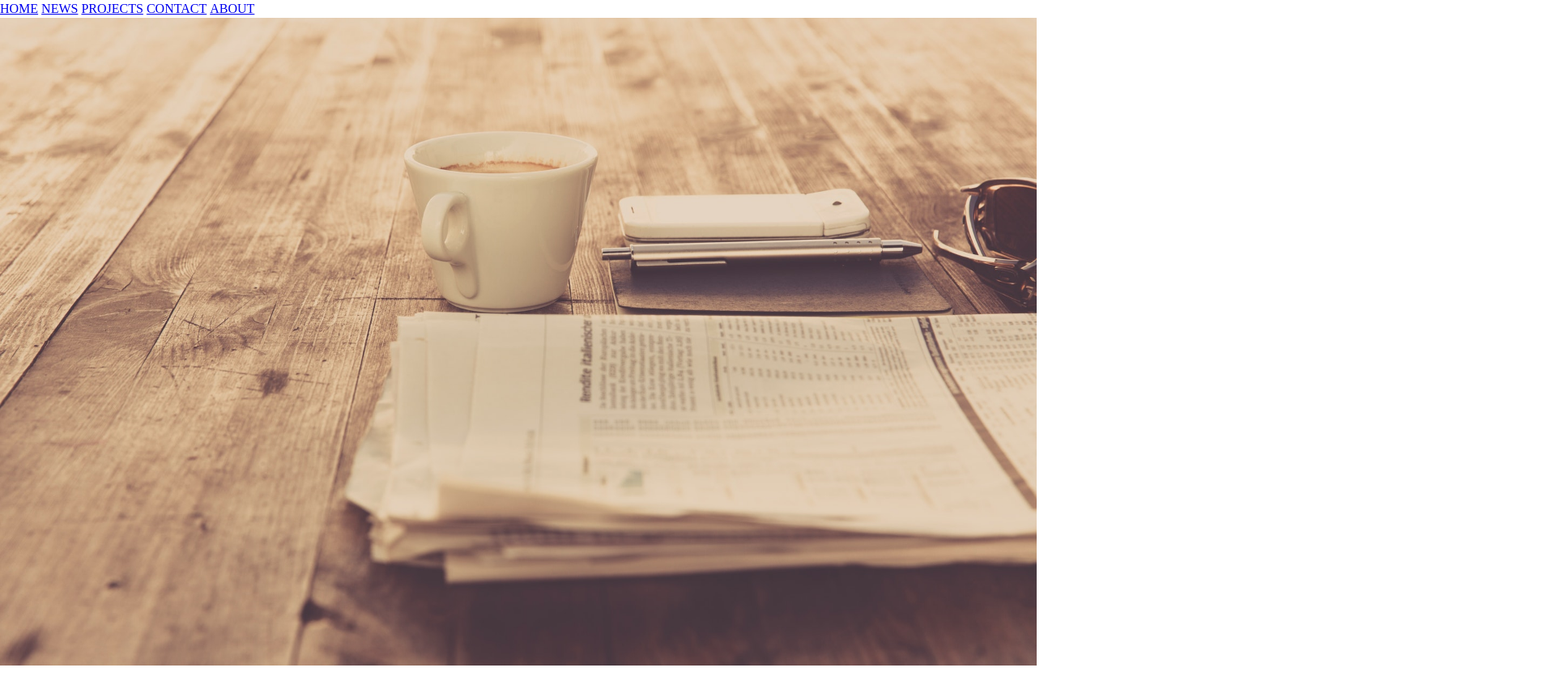
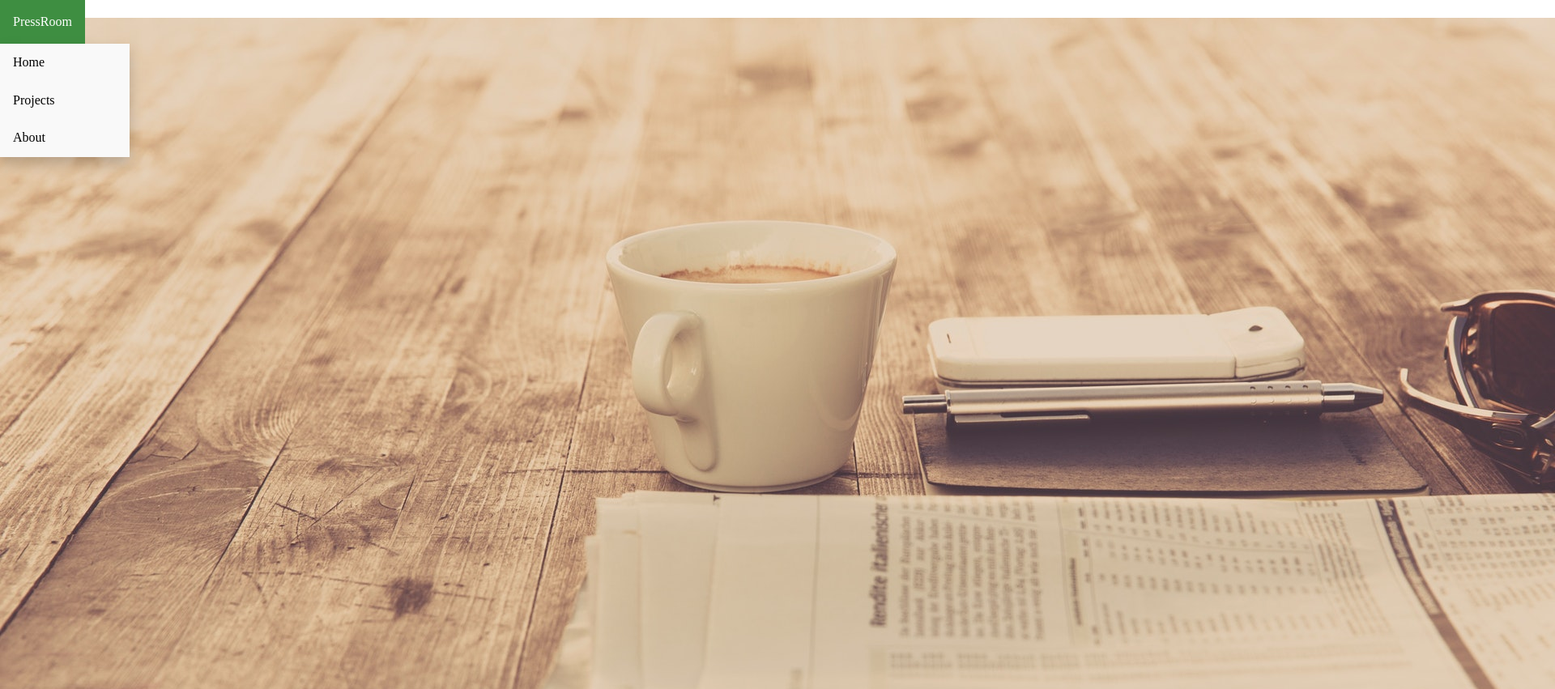
Before and after one commit to TigerHacks2018Team/TigerHacks2018Project, a website: page public_html/index.html in a window 1280 px wide. Shown: the top 851 px of the page at 81% size, 1920 px wide, since content can reach past the window. Before the commit the page ends 822 px from the top, so only its background shows below. Drawn offline with nearby package versions, Linux system fonts and the light colour scheme.

Commit message:
commit3 10/13/18

```diff
--- a/public_html/index.html
+++ b/public_html/index.html
@@ -3,7 +3,7 @@
     <head>
         <meta charset="utf-8">
         <meta http-equiv="x-ua-compatible" content="ie=edge">
-        <title></title>
+        <title>Pressroom</title>
         <meta name="description" content="">
         <meta name="viewport" content="width=device-width, initial-scale=1">
 
@@ -13,30 +13,65 @@
         <link rel="stylesheet" href="css/normalize.css">
         <link rel="stylesheet" href="css/main.css">
         <script src="js/vendor/modernizr-2.8.3.min.js"></script>
+
     </head>
       <body>
 
 
  <!--NAVIGATION BAR ------------------------->
-        <style>
-ul {
-    list-style-type: none;
-    margin: 0;
-    padding: 0;
+<style>
+.dropbtn {
+    background-color: #4CAF50;
+    color: white;
+    padding: 16px;
+    font-size: 16px;
+    border: none;
+    cursor: pointer;
 }
 
-li {
-    display: inline;
+.dropdown {
+    position: absolute;
+    display: inline-block;
+}
+
+.dropdown-content {
+    display: none;
+    position: absolute;
+    background-color: #f9f9f9;
+    min-width: 160px;
+    box-shadow: 0px 8px 16px 0px rgba(0,0,0,0.2);
+    z-index: 1;
+}
+
+.dropdown-content a {
+    color: black;
+    padding: 12px 16px;
+    text-decoration: none;
+    display: block;
+}
+
+.dropdown-content a:hover {background-color: #f1f1f1}
+
+.dropdown:hover .dropdown-content {
+    display: block;
+}
+
+.dropdown:hover .dropbtn {
+    background-color: #3e8e41;
 }
 </style>
-     <ul class="">
-  <li><a href="#home">HOME</a></li>
-  <li><a href="#new_project">NEWS</a></li>
-  <li><a href="projects.html">PROJECTS</a></li>
-  <li><a href="#contact">CONTACT</a></li>
-  <li><a href="#about">ABOUT</a></li>
-</ul>
+
+<div class="dropdown">
+  <button class="dropbtn">PressRoom</button>
+  <div class="dropdown-content">
+    <a href="index.html">Home</a>
+    <a href="projects.html">Projects</a>
+    <a href="about.html">About</a>
+  </div>
+</div>
+
 <!--NAVIGATION BAR END------------------------------------------>
+
 
 
 
@@ -60,7 +95,7 @@ li {
 
 .bg {
     /* The image used */
-    background-image: url("images/newspaper.jpeg");
+
 
     /* Full height */
     height: 100%;
@@ -70,7 +105,8 @@ li {
     background-repeat: no-repeat;
     background-size: cover;
 }</style>
-       <div class="bg"> </div>
+        img{z-
+       <div class="bg"><img src="images/newspaper.jpeg" alt="news"/> </div>
 
 
         <!--[if lt IE 8]>
```
Also changed, not shown: public_html/about.html (+49 -15 lines), public_html/js/login.js (added, +16 -0 lines), public_html/js/vendor/firebase.js (added, +41 -0 lines), public_html/login.html (added, +98 -0 lines), public_html/projects.html (+48 -14 lines).
